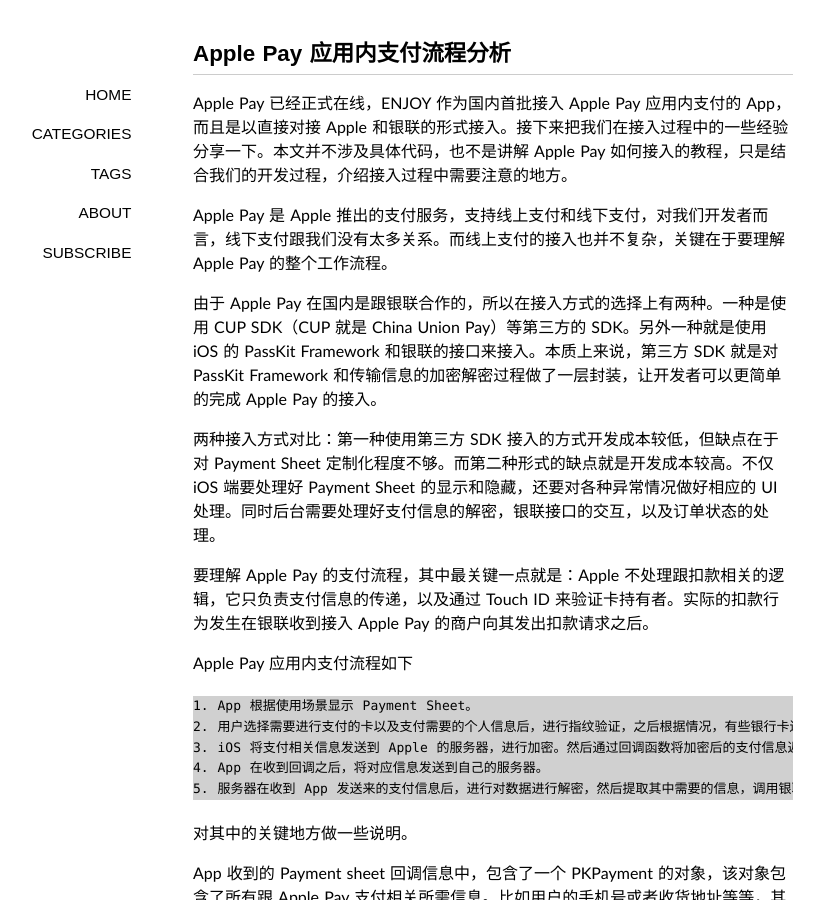
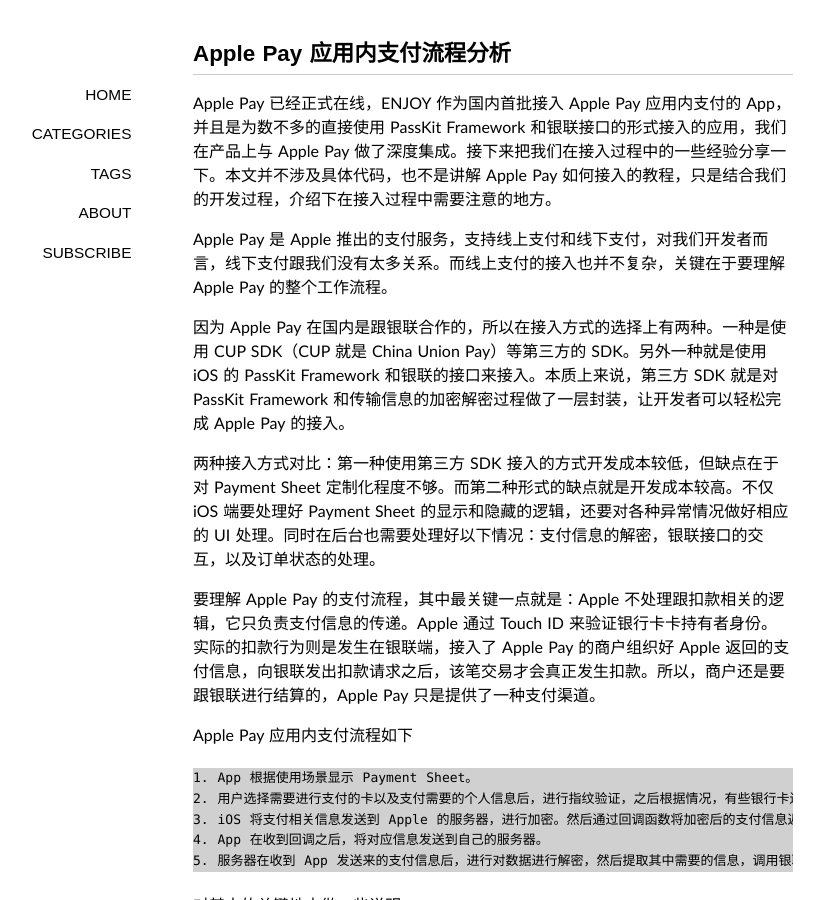
Before and after one commit to webfrogs/webfrogs.github.com, a Jekyll site: the page built from _posts/2016-02-20-apple-pay-analysis.md, in a window 1280 px wide and 900 px high. Shown: the whole window, without its empty margins (147-971 px from the left). Built offline with Jekyll 4.4.1, drawn with Linux system fonts in a browser that asks for light colours; some web fonts are replaced; Markdown is read by kramdown in place of the engine named in the settings; comment, search, counter and statistics services are not loaded.

Commit message:
修改了一下

```diff
--- a/_posts/2016-02-20-apple-pay-analysis.md
+++ b/_posts/2016-02-20-apple-pay-analysis.md
@@ -9,15 +9,15 @@ tags:
 
 ---
 
-Apple Pay 已经正式在线，ENJOY 作为国内首批接入 Apple Pay 应用内支付的 App，而且是以直接对接 Apple 和银联的形式接入。接下来把我们在接入过程中的一些经验分享一下。本文并不涉及具体代码，也不是讲解 Apple Pay 如何接入的教程，只是结合我们的开发过程，介绍接入过程中需要注意的地方。
+Apple Pay 已经正式在线，ENJOY 作为国内首批接入 Apple Pay 应用内支付的 App，并且是为数不多的直接使用 PassKit Framework 和银联接口的形式接入的应用，我们在产品上与 Apple Pay 做了深度集成。接下来把我们在接入过程中的一些经验分享一下。本文并不涉及具体代码，也不是讲解 Apple Pay 如何接入的教程，只是结合我们的开发过程，介绍下在接入过程中需要注意的地方。
 
 Apple Pay 是 Apple 推出的支付服务，支持线上支付和线下支付，对我们开发者而言，线下支付跟我们没有太多关系。而线上支付的接入也并不复杂，关键在于要理解 Apple Pay 的整个工作流程。
 
-由于 Apple Pay 在国内是跟银联合作的，所以在接入方式的选择上有两种。一种是使用 CUP SDK（CUP 就是 China Union Pay）等第三方的 SDK。另外一种就是使用 iOS 的 PassKit Framework 和银联的接口来接入。本质上来说，第三方 SDK 就是对 PassKit Framework 和传输信息的加密解密过程做了一层封装，让开发者可以更简单的完成 Apple Pay 的接入。
+因为 Apple Pay 在国内是跟银联合作的，所以在接入方式的选择上有两种。一种是使用 CUP SDK（CUP 就是 China Union Pay）等第三方的 SDK。另外一种就是使用 iOS 的 PassKit Framework 和银联的接口来接入。本质上来说，第三方 SDK 就是对 PassKit Framework 和传输信息的加密解密过程做了一层封装，让开发者可以轻松完成 Apple Pay 的接入。
 
-两种接入方式对比：第一种使用第三方 SDK 接入的方式开发成本较低，但缺点在于对 Payment Sheet 定制化程度不够。而第二种形式的缺点就是开发成本较高。不仅 iOS 端要处理好 Payment Sheet 的显示和隐藏，还要对各种异常情况做好相应的 UI 处理。同时后台需要处理好支付信息的解密，银联接口的交互，以及订单状态的处理。
+两种接入方式对比：第一种使用第三方 SDK 接入的方式开发成本较低，但缺点在于对 Payment Sheet 定制化程度不够。而第二种形式的缺点就是开发成本较高。不仅 iOS 端要处理好 Payment Sheet 的显示和隐藏的逻辑，还要对各种异常情况做好相应的 UI 处理。同时在后台也需要处理好以下情况：支付信息的解密，银联接口的交互，以及订单状态的处理。
 
-要理解 Apple Pay 的支付流程，其中最关键一点就是：Apple 不处理跟扣款相关的逻辑，它只负责支付信息的传递，以及通过 Touch ID 来验证卡持有者。实际的扣款行为发生在银联收到接入 Apple Pay 的商户向其发出扣款请求之后。
+要理解 Apple Pay 的支付流程，其中最关键一点就是：Apple 不处理跟扣款相关的逻辑，它只负责支付信息的传递。Apple 通过 Touch ID 来验证银行卡卡持有者身份。实际的扣款行为则是发生在银联端，接入了 Apple Pay 的商户组织好 Apple 返回的支付信息，向银联发出扣款请求之后，该笔交易才会真正发生扣款。所以，商户还是要跟银联进行结算的，Apple Pay 只是提供了一种支付渠道。
 
 Apple Pay 应用内支付流程如下
 
```
